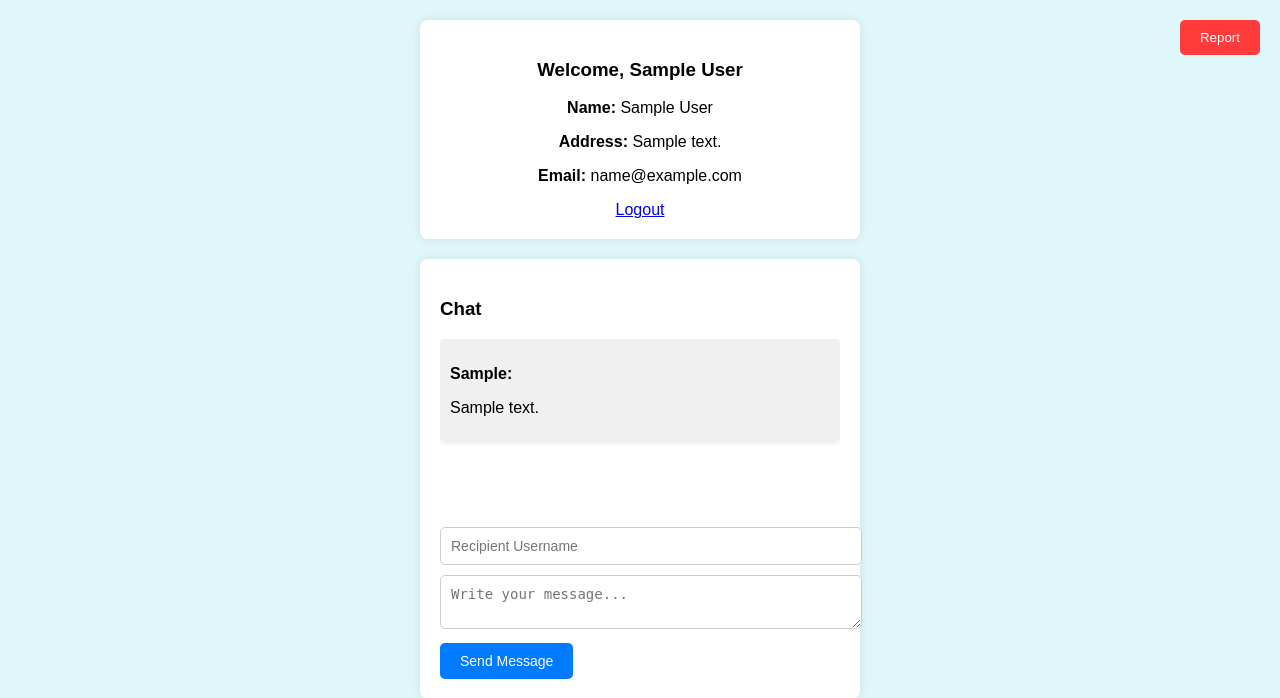
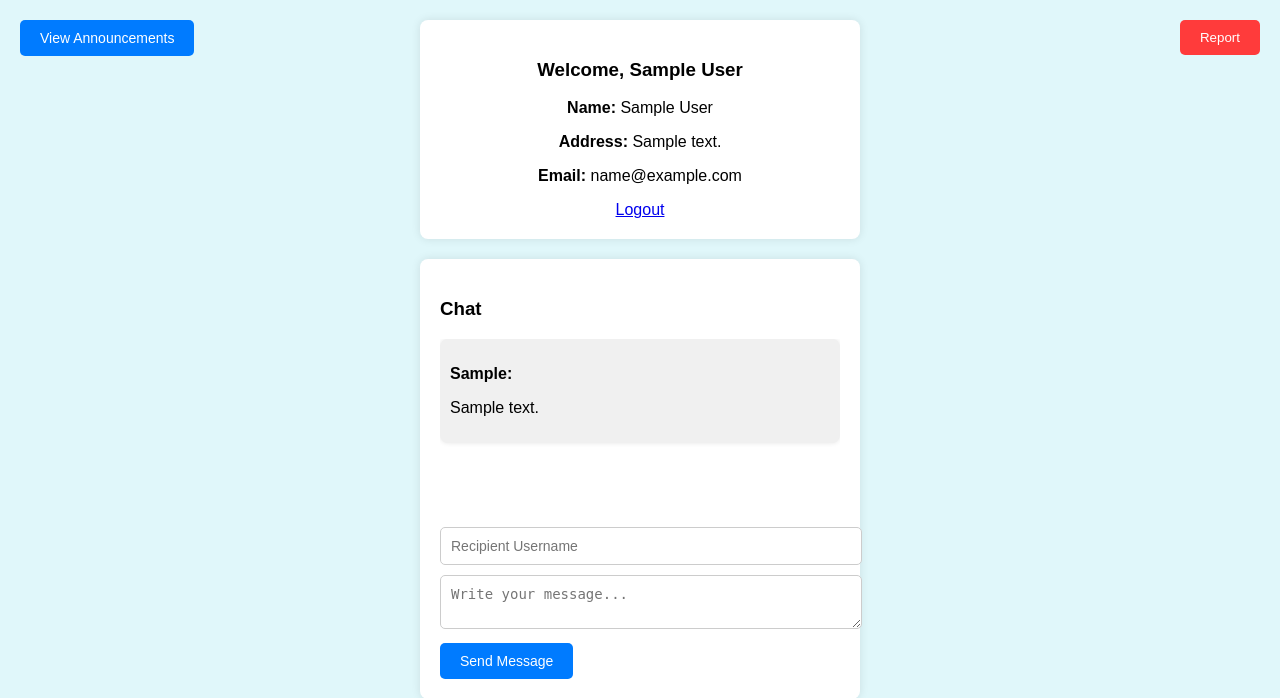
Before and after one commit to linggapras/data, a PHP site: page /user_dashboard.php in a window 1280 px wide. Shown: the top 698 px of the page. Run offline with PHP 8.4, Linux system fonts and the light colour scheme; the visitor is signed in with stand-in values (Sample User, id 1); tables that the repository leaves empty or names only in its code hold one stand-in row (values such as "Sample post").

Commit message:
Update user_dashboard.php

```diff
--- a/user_dashboard.php
+++ b/user_dashboard.php
@@ -8,14 +8,14 @@ if (!isset($_SESSION['username']) || $_SESSION['role'] != 'user') {
 include 'includes/db.php';
 $username = $_SESSION['username'];
 
-// Celah: Tidak melakukan validasi atau sanitasi input
+// Mengambil informasi pengguna
 $sql = "SELECT * FROM users WHERE username = '$username'";
 $result = $conn->query($sql);
 $user = $result->fetch_assoc();
 
 // Menangani laporan
 if ($_SERVER['REQUEST_METHOD'] == 'POST' && isset($_POST['report'])) {
-    $report_message = $_POST['report_message'];  // Celah SQL Injection
+    $report_message = mysqli_real_escape_string($conn, $_POST['report_message']);
     $sql_report = "INSERT INTO reports (username, report_message, created_at) VALUES ('$username', '$report_message', NOW())";
     $conn->query($sql_report);
     echo "<script>alert('Report submitted successfully!');</script>";
@@ -26,9 +26,7 @@ if ($_SERVER['REQUEST_METHOD'] == 'POST' && isset($_POST['message'])) {
     $receiver = mysqli_real_escape_string($conn, $_POST['receiver']);
     $message = mysqli_real_escape_string($conn, $_POST['message']);
 
-    // Menyimpan pesan ke dalam database
     $sql_insert_message = "INSERT INTO messages (sender, receiver, message, created_at) VALUES ('$username', '$receiver', '$message', NOW())";
-
     if ($conn->query($sql_insert_message) === TRUE) {
         echo "<script>alert('Message sent successfully!');</script>";
     } else {
@@ -50,6 +48,24 @@ $messages_result = $conn->query($sql_messages);
             background-color: #e0f7fa;
             margin: 0;
             padding: 0;
+        }
+
+        .announcement-button {
+            position: fixed;
+            top: 20px;
+            left: 20px;
+            background-color: #007BFF;
+            color: white;
+            border: none;
+            padding: 10px 20px;
+            border-radius: 5px;
+            text-decoration: none;
+            font-size: 14px;
+            cursor: pointer;
+        }
+
+        .announcement-button:hover {
+            background-color: #0056b3;
         }
 
         .profile-card {
@@ -104,6 +120,7 @@ $messages_result = $conn->query($sql_messages);
             padding: 10px 20px;
             border-radius: 5px;
             cursor: pointer;
+            z-index: 100;
         }
 
         .report-button:hover {
@@ -120,6 +137,7 @@ $messages_result = $conn->query($sql_messages);
             padding: 20px;
             border-radius: 8px;
             box-shadow: 0 0 10px rgba(0, 0, 0, 0.2);
+            z-index: 99; /* Ensure it's above other elements */
         }
 
         .report-form textarea {
@@ -143,9 +161,8 @@ $messages_result = $conn->query($sql_messages);
             background-color: #0056b3;
         }
 
-        /* Form Styling */
         .message-form input, .message-form textarea {
-            width: 100%; /* Membuat lebar input dan textarea 100% */
+            width: 100%;
             padding: 10px;
             margin-bottom: 10px;
             border: 1px solid #ccc;
@@ -166,16 +183,24 @@ $messages_result = $conn->query($sql_messages);
         .message-form button:hover {
             background-color: #0056b3;
         }
-
     </style>
     <script>
+        // Fungsi untuk toggle form report
         function toggleReportForm() {
             const reportForm = document.querySelector('.report-form');
-            reportForm.style.display = reportForm.style.display === 'block' ? 'none' : 'block';
+            // Mengubah display form antara 'none' dan 'block'
+            if (reportForm.style.display === 'block') {
+                reportForm.style.display = 'none';
+            } else {
+                reportForm.style.display = 'block';
+            }
         }
     </script>
 </head>
 <body>
+    <!-- Tombol ke halaman Pengumuman -->
+    <a href="announcements.php" class="announcement-button">View Announcements</a>
+
     <!-- Profil Pengguna -->
     <div class="profile-card">
         <h3>Welcome, <?= $user['name'] ?></h3>
```
